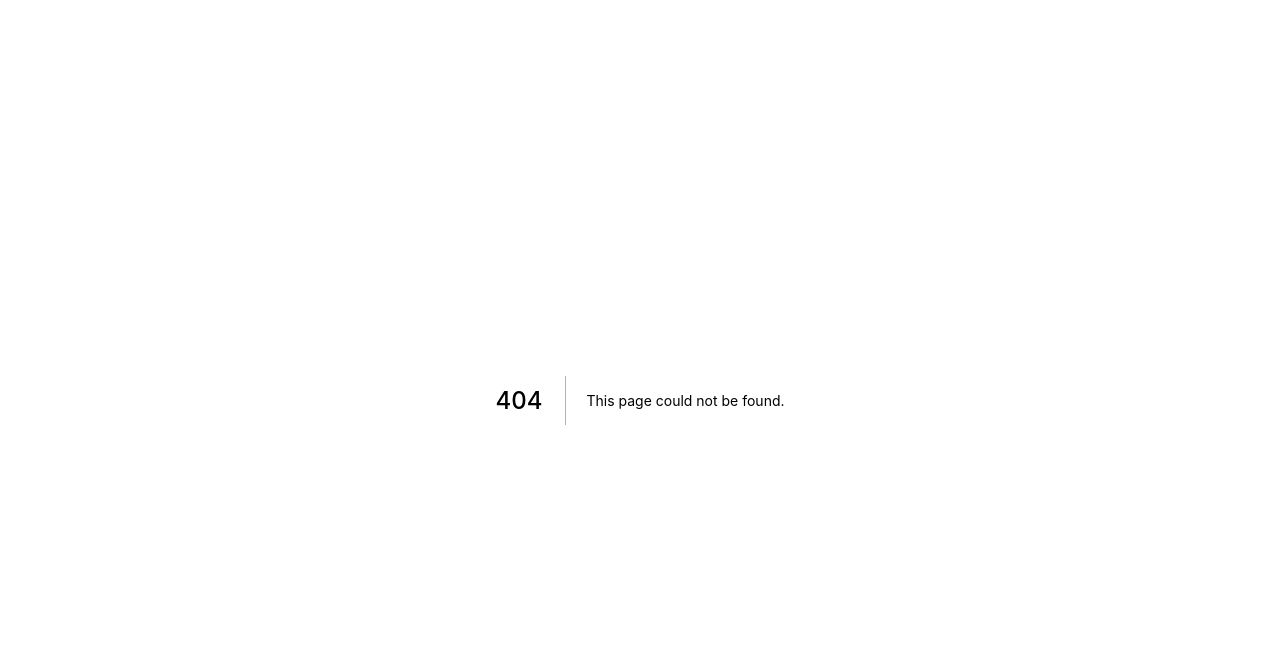
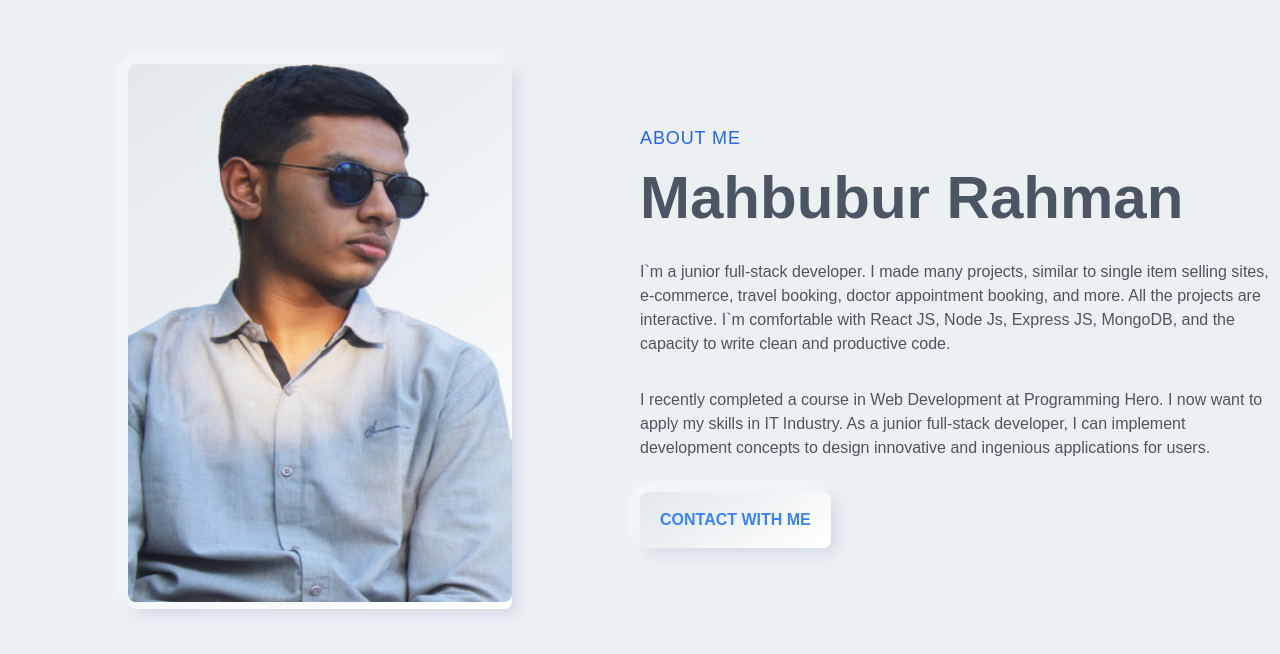
Before and after one commit to wdmahbubur/my-portfolio, a Next.js app: page /component/About in a window 1280 px wide. Before the commit this address had no page. Shown: the top 654 px of the page. Built offline with nearby package versions, Linux system fonts and the light colour scheme.

Commit message:
about me added

```diff
--- /dev/null
+++ b/pages/component/About.js
@@ -0,0 +1,28 @@
+import React from 'react';
+import Image from 'next/image';
+import Link from 'next/link';
+import myImage from '../../public/about-image.png'
+const About = () => {
+    return (
+        <div className="py-16 grid sm:grid-cols-2 items-center" id="about">
+            <div className="hidden sm:block">
+                <div className="w-96 defaultGradient rounded-lg mx-auto">
+                    <Image src={myImage} height={700} width={500} alt="my-photo" className="rounded-lg" />
+                </div>
+            </div>
+            <div>
+                <h5 className="uppercase text-lg text-blue-600 mb-4 font-base tracking-wider">About Me</h5>
+                <h2 className="font-bold text-gray-600 text-4xl sm:text-6xl mb-7">Mahbubur Rahman</h2>
+                <p className="my-8 text-base text-gray-600">I`m a junior full-stack developer. I made many projects, similar to single item selling sites, e-commerce, travel booking, doctor appointment booking, and more. All the projects are interactive. I`m comfortable with React JS, Node Js, Express JS, MongoDB, and the capacity to write clean and productive code.
+                </p>
+                <p className="my-8 text-base text-gray-600">I recently completed a course in Web Development at Programming Hero. I now want to apply my skills in IT Industry. As a junior full-stack developer, I can implement development concepts to design innovative and ingenious applications for users.</p>
+                <Link href="#contact">
+                    <a className="py-4 px-5 rounded-lg outline-none transition duration-500 linear text-blue-500 uppercase font-semibold defaultBtn defaultGradient inline-block">Contact With Me</a>
+                </Link>
+            </div>
+
+        </div>
+    );
+};
+
+export default About;
--- a/pages/component/Banner.js
+++ b/pages/component/Banner.js
@@ -39,10 +39,8 @@ const Banner = () => {
                             }}
                         />
                     </h3>
-                    <p className="my-8 text-base text-gray-600">I`m a junior full-stack developer. I made many projects, similar to single item selling sites, e-commerce, travel booking, doctor appointment booking, and more. All the projects are interactive. I`m comfortable with React JS, Node Js, Express JS, MongoDB, and the capacity to write clean and productive code.
-                    </p>
                     <Link href="https://drive.google.com/uc?id=17xSMG2ZdrYPjV3PIgXvl7QsdC2AcirNI&export=download">
-                        <a className="py-4 px-5 rounded-lg outline-none transition duration-500 linear text-blue-500 uppercase font-semibold defaultBtn defaultGradient inline-block">Download Resume</a>
+                        <a className="py-4 px-5 rounded-lg outline-none transition duration-500 linear text-blue-500 uppercase font-semibold defaultBtn defaultGradient inline-block mt-16">Download Resume</a>
                     </Link>
                     <div className="sm:flex justify-between">
                         <div className="mt-12">
--- a/pages/component/Contact.js
+++ b/pages/component/Contact.js
@@ -35,7 +35,7 @@ const Contact = () => {
 
     return (
         <div className="py-16 relative" id="contact">
-            <div className="text-center">
+            <div className="">
                 < h5 className="uppercase text-xl text-blue-600 mb-4 font-base tracking-widest" > Contact</h5 >
                 <h2 className="font-bold text-gray-600 text-4xl sm:text-6xl mb-7">Contact With Me</h2>
             </div >
--- a/pages/component/Features.js
+++ b/pages/component/Features.js
@@ -16,17 +16,17 @@ const Features = () => {
                 <div className={`py-8 sm:py-16 px-8 sm:px-16 rounded-lg text-gray-600 ${styles.featuresCard} defaultGradient `}>
                     <Image src={frontEnd} alt="" height={50} width={50} />
                     <h4 className="text-2xl font-medium ">Front-End Development</h4>
-                    <p className="mt-3">Lorem ipsum dolor sit amet consectetur adipisicing elit. Quidem voluptate, deserunt illum nesciunt iste esse, </p>
+                    <p className="mt-3">The front-end is like the human body that we see with normal eyes. I develop front-end with HTML, CSS, Javascript, React.</p>
                 </div>
                 <div className={`py-8 sm:py-16 px-8 sm:px-16 rounded-lg text-gray-600 ${styles.featuresCard} defaultGradient `}>
                     <Image src={backEnd} alt="" height={50} width={50} />
                     <h4 className="text-2xl font-medium ">Back-End Development</h4>
-                    <p className="mt-3">Lorem ipsum dolor sit amet consectetur adipisicing elit. Quidem voluptate, deserunt illum nesciunt iste esse, </p>
+                    <p className="mt-3">The back-end is like the human body that we do not see with normal eyes. I develop back-end with Node JS, Express JS, MongoDB.</p>
                 </div>
                 <div className={`py-8 sm:py-16 px-8 sm:px-16 rounded-lg text-gray-600 ${styles.featuresCard} defaultGradient `}>
                     <Image src={fullStack} alt="" height={50} width={50} />
                     <h4 className="text-2xl font-medium ">Full-Stack Development</h4>
-                    <p className="mt-3">Lorem ipsum dolor sit amet consectetur adipisicing elit. Quidem voluptate, deserunt illum nesciunt iste esse, </p>
+                    <p className="mt-3">The full-stack is like the complete human body that we see and do not see with normal eyes. </p>
                 </div>
             </div>
         </div>
--- /dev/null
+++ b/pages/component/Footer.js
@@ -0,0 +1,11 @@
+import React from 'react';
+
+const Footer = () => {
+    return (
+        <div className="py-12 text-center">
+            <p className="text-lg text-gray-500">Copyright &copy; 2021. Mahbubur Rahman</p>
+        </div>
+    );
+};
+
+export default Footer;
--- a/pages/component/Header.js
+++ b/pages/component/Header.js
@@ -35,6 +35,7 @@ const Header = () => {
                     <div className="hidden sm:block">
                         <ul className="flex items-center gap-5 text-gray-500 uppercase font-semibold">
                             <li><Link href="#home"> Home</Link></li>
+                            <li><Link href="#about"> About</Link></li>
                             <li><Link href="#features"> Feature</Link></li>
                             <li><Link href="#project"> Projects</Link></li>
                             <li><Link href="#blog"> Blog</Link></li>
@@ -63,6 +64,7 @@ const Header = () => {
                     <div className="p-2 mt-5">
                         <ul className="text-gray-500 uppercase font-semibold flex flex-col gap-6">
                             <li><Link href="#home"> Home</Link></li>
+                            <li><Link href="#about"> About</Link></li>
                             <li><Link href="#feature"> Feature</Link></li>
                             <li><Link href="#project"> Projects</Link></li>
                             <li><Link href="#blog">Blog</Link></li>
--- a/pages/index.js
+++ b/pages/index.js
@@ -7,6 +7,8 @@ import Features from './component/Features';
 import Portfolio from './component/Portfolio';
 import Blog from './component/Blog';
 import Contact from './component/Contact';
+import Footer from './component/Footer';
+import About from './component/About';
 
 export default function Home() {
 
@@ -22,17 +24,20 @@ export default function Home() {
       <main className="container mx-auto px-4 sm:px-0">
         <Banner />
         <hr className="h-1 bg-gray-200 rounded-lg" />
+        <About />
+        <hr className="h-1 bg-gray-200 rounded-lg" />
         <Features />
         <hr className="h-1 bg-gray-200 rounded-lg" />
         <Portfolio />
         <hr className="h-1 bg-gray-200 rounded-lg" />
         <Blog />
         <hr className="h-1 bg-gray-200 rounded-lg" />
-        <Contact/>
+        <Contact />
+        <hr className="h-1 bg-gray-200 rounded-lg" />
       </main>
 
       <footer className={styles.footer}>
-
+        <Footer />
       </footer>
     </>
   )
```
Also changed, not shown: public/about-image.png (added).
